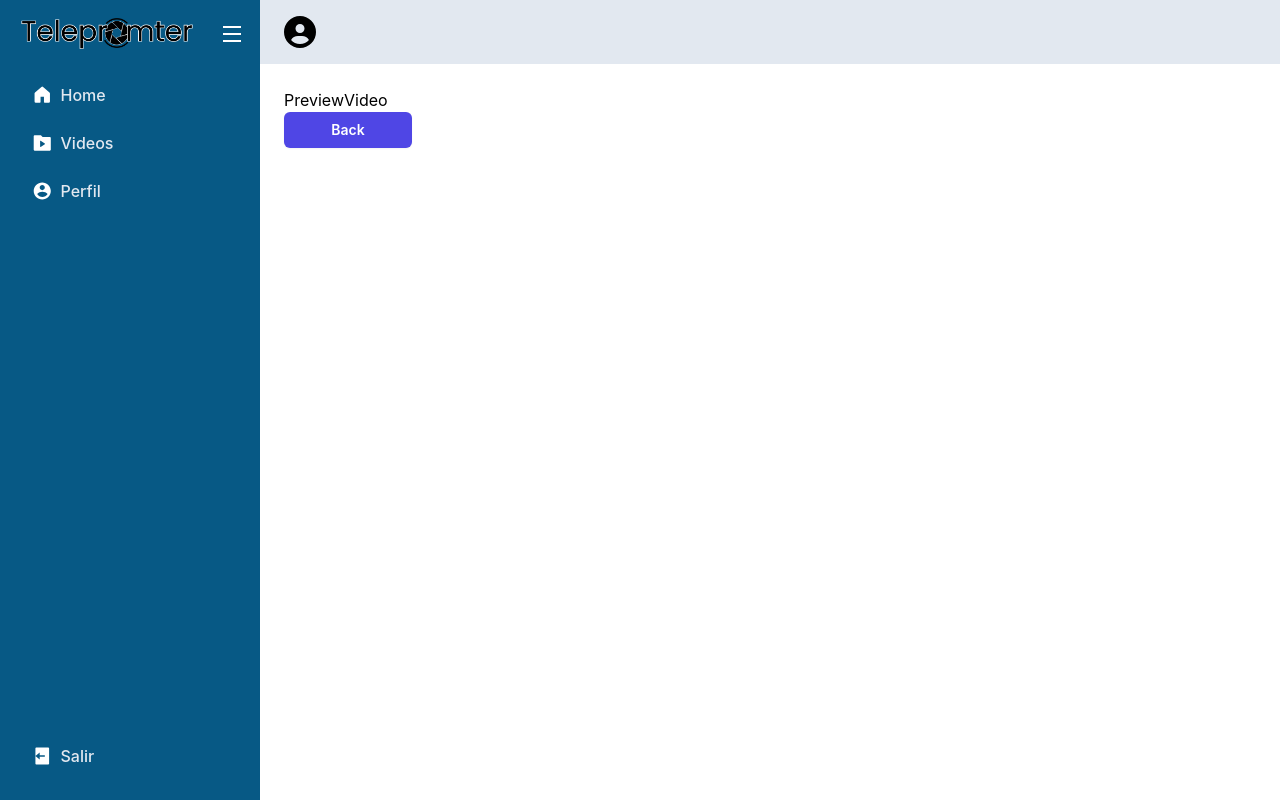
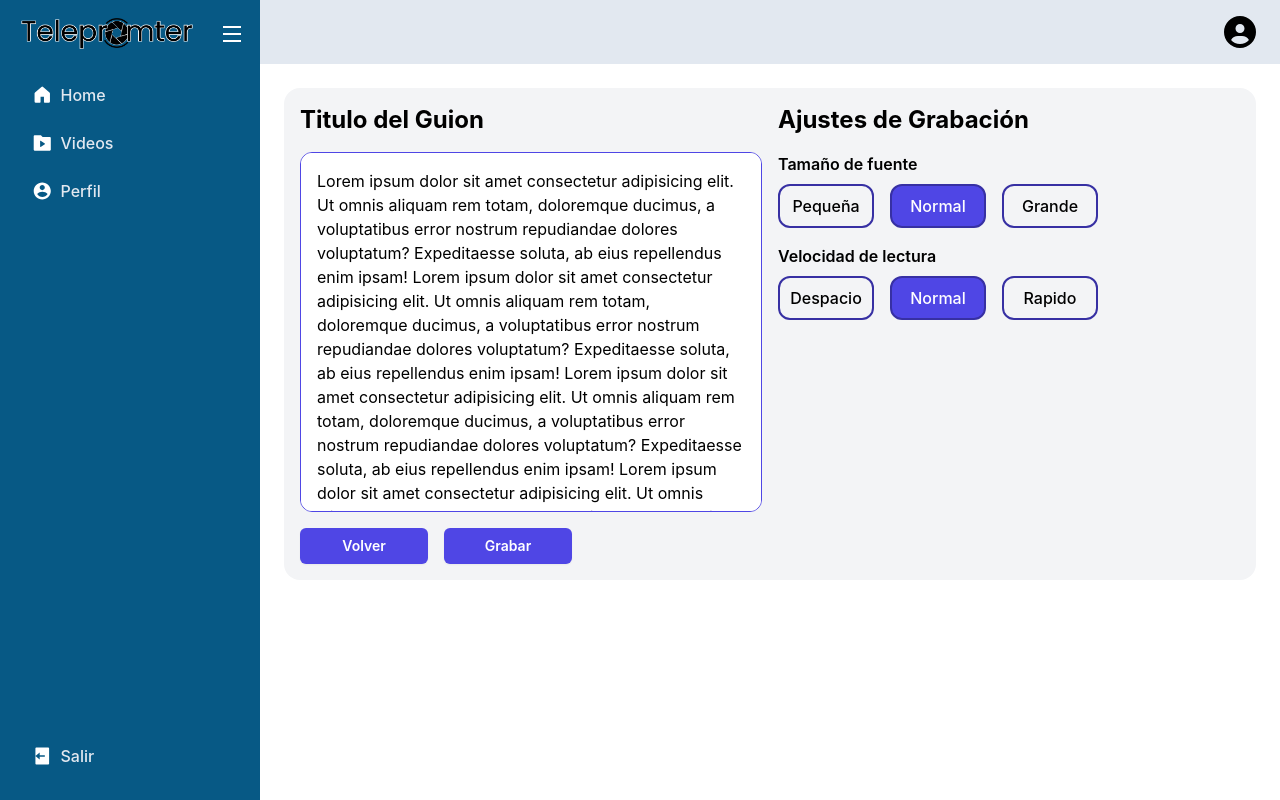
Before and after one commit to poncho29/teleprompter-app, a React (Vite) app: page /dashboard/preview/1 in a window 1280 px wide. Built offline with nearby package versions, Linux system fonts and the light colour scheme; sample sign-in values are in the browser's storage.

Commit message:
[ADD] - preview script ok

```diff
--- /dev/null
+++ b/src/components/form/InputCheck.tsx
@@ -0,0 +1,26 @@
+import { InputHTMLAttributes } from "react"
+
+type InputProps = InputHTMLAttributes<HTMLInputElement>;
+
+type CustomProps = {
+  label: string;
+}
+
+type Props = InputProps & CustomProps;
+
+export const InputCheck = ({ label, ...props }: Props) => {
+  return (
+    <>
+      <label
+        htmlFor={props.id}
+        className={`
+          w-24 flex items-center justify-center gap-1 font-medium p-2 border-2 border-indigo-800 rounded-xl cursor-pointer
+          ${props.checked && 'bg-indigo-600 text-white'}
+        `}
+      >
+        <input hidden type="radio" {...props} />
+        {label}
+      </label>
+    </>
+  );
+};
--- a/src/components/index.ts
+++ b/src/components/index.ts
@@ -8,3 +8,4 @@ export * from './common/BreadCrumb';
 
 // Form
 export * from './form/InputText';
+export * from './form/InputCheck';
--- a/src/index.css
+++ b/src/index.css
@@ -20,4 +20,20 @@
   .h-content {
     height: calc(10vh -64px);
   }
+
+  @layer utilities {
+
+    /* Hide scrollbar for Chrome, Safari and Opera */
+    .no-scrollbar::-webkit-scrollbar {
+      display: none;
+    }
+
+    /* Hide scrollbar for IE, Edge and Firefox */
+    .no-scrollbar {
+      -ms-overflow-style: none;
+      /* IE and Edge */
+      scrollbar-width: none;
+      /* Firefox */
+    }
+  }
 }
--- a/src/layouts/DashboardLayout.tsx
+++ b/src/layouts/DashboardLayout.tsx
@@ -8,7 +8,7 @@ export const DashboardLayout = () => {
       <Sidebar />
 
       <main className="w-full overflow-y-auto">
-        <section className="sticky top-0 w-auto h-16 flex items-center justify-between px-6 bg-slate-200">
+        <section className="sticky top-0 w-auto h-16 flex items-center justify-end px-6 bg-slate-200">
           {/* <BreadCrumb /> */}
 
           <AccountMenu />
--- a/src/pages/dashboard/home/PreviewVideo.tsx
+++ /dev/null
@@ -1,21 +0,0 @@
-
-import { useNavigate } from "react-router-dom";
-
-import { Buttom } from "../../../components";
-
-export const PreviewVideo = () => {
-  const navigate = useNavigate();
-
-  return (
-    <div>
-      <h2>PreviewVideo</h2>
-
-      <Buttom
-        customClass="w-32"
-        onClick={() => navigate('/dashboard')}
-      >
-        Back
-      </Buttom>
-    </div >
-  )
-}
--- /dev/null
+++ b/src/pages/dashboard/home/preview-video/EditorScript.tsx
@@ -0,0 +1,45 @@
+import { useNavigate } from 'react-router-dom';
+
+import { Buttom } from '../../../../components';
+
+import { IoSettings } from 'react-icons/io5';
+
+export const EditorScript = () => {
+  const navigate = useNavigate();
+
+  return (
+    <>
+      <div className='flex items-center justify-between mb-4'>
+        <h3 className="text-2xl font-bold">Titulo del Guion</h3>
+        <IoSettings size={24} className='cursor-pointer lg:hidden' />
+      </div>
+
+      <p className="h-[360px] p-4 mb-4 border border-indigo-600 rounded-xl overflow-y-auto no-scrollbar bg-white">
+        Lorem ipsum dolor sit amet consectetur adipisicing elit. Ut omnis aliquam rem totam, doloremque ducimus,
+        a voluptatibus error nostrum repudiandae dolores voluptatum? Expeditaesse soluta, ab eius repellendus enim ipsam!
+        Lorem ipsum dolor sit amet consectetur adipisicing elit. Ut omnis aliquam rem totam, doloremque ducimus,
+        a voluptatibus error nostrum repudiandae dolores voluptatum? Expeditaesse soluta, ab eius repellendus enim ipsam!
+
+        Lorem ipsum dolor sit amet consectetur adipisicing elit. Ut omnis aliquam rem totam, doloremque ducimus,
+        a voluptatibus error nostrum repudiandae dolores voluptatum? Expeditaesse soluta, ab eius repellendus enim ipsam!
+        Lorem ipsum dolor sit amet consectetur adipisicing elit. Ut omnis aliquam rem totam, doloremque ducimus,
+        a voluptatibus error nostrum repudiandae dolores voluptatum? Expeditaesse soluta, ab eius repellendus enim ipsam!
+
+        Lorem ipsum dolor sit amet consectetur adipisicing elit. Ut omnis aliquam rem totam, doloremque ducimus,
+        a voluptatibus error nostrum repudiandae dolores voluptatum? Expeditaesse soluta, ab eius repellendus enim ipsam!
+
+        Lorem ipsum dolor sit amet consectetur adipisicing elit. Ut omnis aliquam rem totam, doloremque ducimus,
+        a voluptatibus error nostrum repudiandae dolores voluptatum? Expeditaesse soluta, ab eius repellendus enim ipsam!
+        Lorem ipsum dolor sit amet consectetur adipisicing elit. Ut omnis aliquam rem totam, doloremque ducimus,
+        a voluptatibus error nostrum repudiandae dolores voluptatum? Expeditaesse soluta, ab eius repellendus enim ipsam!
+        Lorem ipsum dolor sit amet consectetur adipisicing elit. Ut omnis aliquam rem totam, doloremque ducimus,
+        a voluptatibus error nostrum repudiandae dolores voluptatum? Expeditaesse soluta, ab eius repellendus enim ipsam!
+      </p>
+
+      <div className="flex gap-4">
+        <Buttom customClass="w-32" onClick={() => navigate('/dashboard')}>Volver</Buttom>
+        <Buttom customClass="w-32">Grabar</Buttom>
+      </div>
+    </>
+  )
+}
--- /dev/null
+++ b/src/pages/dashboard/home/preview-video/FormSettings.tsx
@@ -0,0 +1,83 @@
+import { useState } from "react";
+
+import { InputCheck } from "../../../../components";
+
+export const FormSettings = () => {
+  const [fontSize, setFontSize] = useState('normal');
+  const [readingSpeed, setReadingSpeed] = useState('normalSpeed');
+
+  return (
+    <>
+      <h3 className="text-2xl font-bold mb-4">Ajustes de Grabación</h3>
+
+      <form className="flex flex-col gap-4">
+        <div>
+          <h5 className="font-semibold">Tamaño de fuente</h5>
+
+          <div className="flex gap-4 pt-2">
+            <InputCheck
+              id="small"
+              name="size"
+              label="Pequeña"
+              value="small"
+              checked={fontSize === 'small'}
+              onChange={(e) => setFontSize(e.target.value)}
+            />
+
+            <InputCheck
+              id="normal"
+              name="size"
+              label="Normal"
+              value="normal"
+              checked={fontSize === 'normal'}
+              onChange={(e) => setFontSize(e.target.value)}
+            />
+
+            <InputCheck
+              id="big"
+              name="size"
+              label="Grande"
+              value="big"
+              checked={fontSize === 'big'}
+              onChange={(e) => setFontSize(e.target.value)}
+            />
+          </div>
+        </div>
+
+
+        <div>
+          <h5 className="font-semibold">Velocidad de lectura</h5>
+
+          <div className="flex gap-4 pt-2">
+            <InputCheck
+              id="slow"
+              name="speed"
+              label="Despacio"
+              value="slow"
+              checked={readingSpeed === 'slow'}
+              onChange={(e) => setReadingSpeed(e.target.value)}
+            />
+
+            <InputCheck
+              id="normalSpeed"
+              name="speed"
+              label="Normal"
+              value="normalSpeed"
+              checked={readingSpeed === 'normalSpeed'}
+              onChange={(e) => setReadingSpeed(e.target.value)}
+            />
+
+            <InputCheck
+              id="fast"
+              name="speed"
+              label="Rapido"
+              value="fast"
+              checked={readingSpeed === 'fast'}
+              onChange={(e) => setReadingSpeed(e.target.value)}
+            />
+          </div>
+        </div>
+      </form>
+    </>
+  );
+};
--- /dev/null
+++ b/src/pages/dashboard/home/preview-video/index.tsx
@@ -0,0 +1,19 @@
+import { EditorScript } from "./EditorScript";
+import { FormSettings } from "./FormSettings";
+
+export const PreviewVideo = () => {
+  return (
+    <section
+      className="w-full h-full flex flex-col justify-between gap-4 p-4 rounded-2xl bg-gray-100
+      lg:flex-row"
+    >
+      <div className="w-full lg:w-1/2">
+        <EditorScript />
+      </div>
+
+      <div className="hidden lg:block lg:w-1/2">
+        <FormSettings />
+      </div>
+    </section >
+  )
+}
--- a/src/pages/index.ts
+++ b/src/pages/index.ts
@@ -4,7 +4,7 @@ export * from './auth/Register';
 
 // Dashboard Pages Home
 export * from './dashboard/home';
-export * from './dashboard/home/PreviewVideo';
+export * from './dashboard/home/preview-video';
 
 // Dashboard Pages Videos
 export * from './dashboard/Videos';
```
